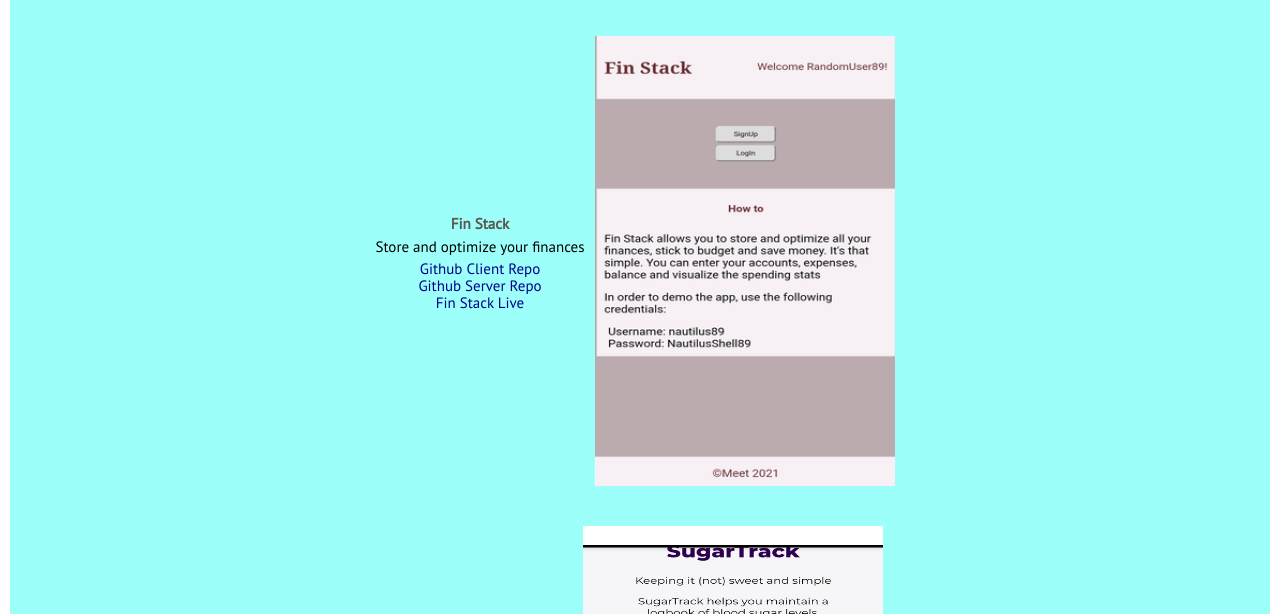
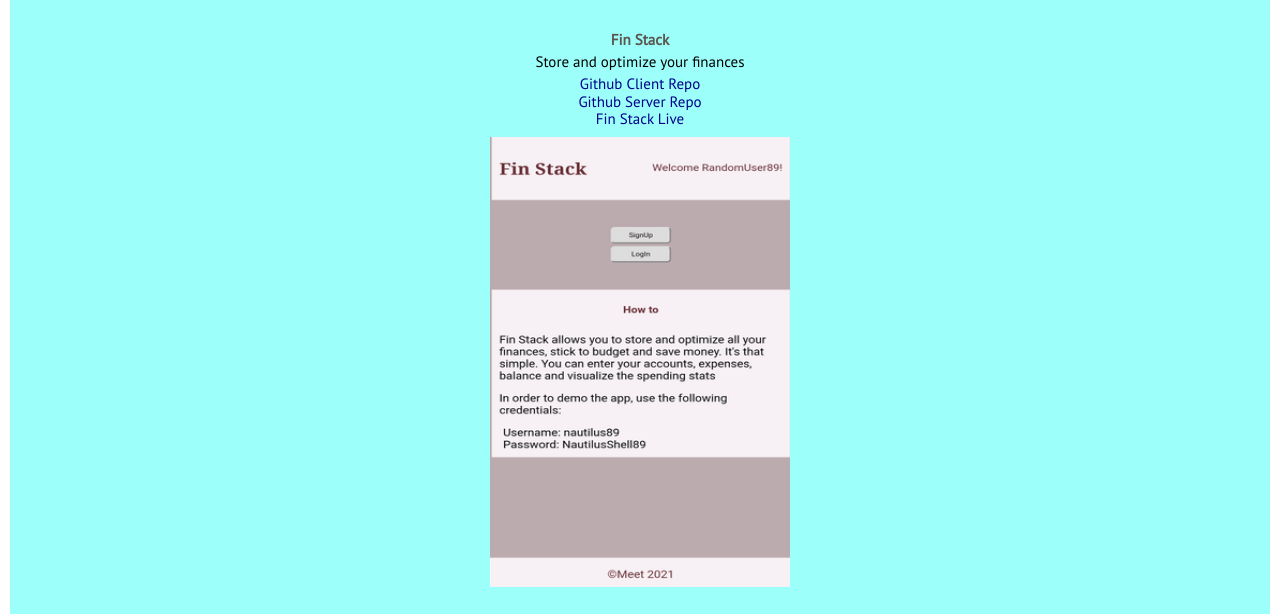
Before and after one commit to MeetPatel89/thinkful-portfolio, a plain HTML site: page index.html in a window 1280 px wide. Shown: the part 1511-2125 px from the top of the page. Drawn offline with nearby package versions, Linux system fonts and the light colour scheme; a script that the page names is missing.

Commit message:
change layout for projects on large screens

```diff
--- a/style.css
+++ b/style.css
@@ -275,7 +275,7 @@ footer {
   }
 
   .project {
-    flex-direction: row;
+    flex-direction: column;
     justify-content: center;
     align-items: center;
     flex-wrap: wrap;
```
